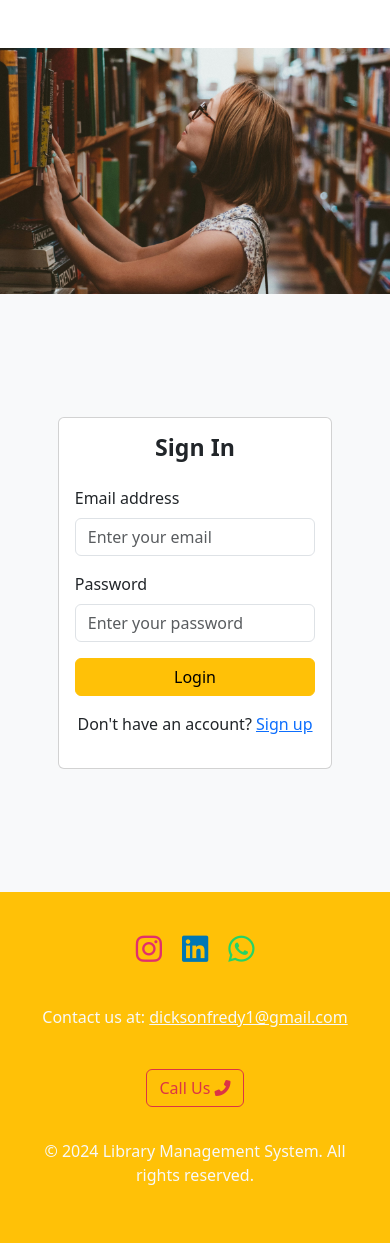
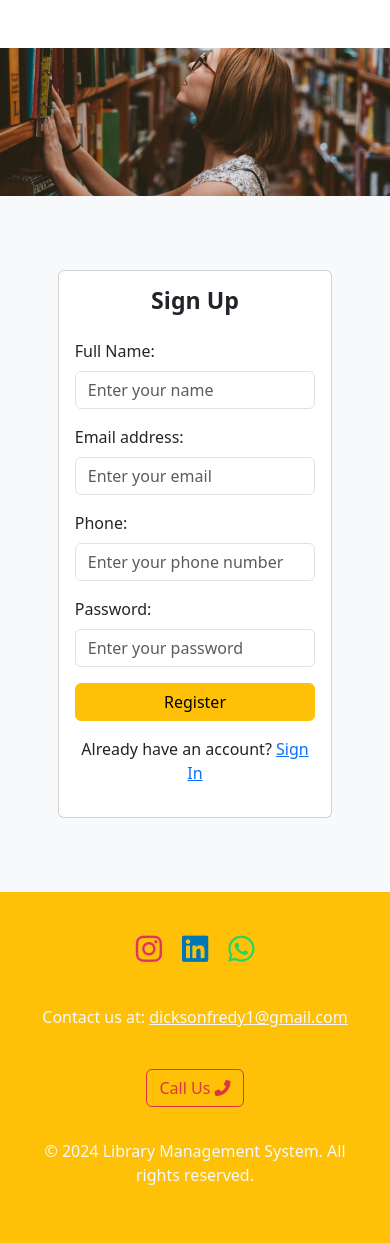
Before and after one commit to Ferlsafer/LMS, a Django app: page /register/ in a window 390 px wide. Shown: the part 100-1343 px from the top of the page. Run offline with Django 5.2, Linux system fonts and the light colour scheme.

Commit message:
feat(user-management): Add registration and login functionality (no authentication yet)
- Implemented user registration form with fields for name, email, phone, and password
- Added login form for user login without authentication for now
- Created backend logic for handling user registration and login
- Integrated CSRF protection for form submission
- Updated templates for a clean and user-friendly interface
- Prepared groundwork for adding authentication features later

```diff
--- a/LMS/library/models.py
+++ b/LMS/library/models.py
@@ -32,7 +32,7 @@
     name = models.CharField(max_length=100)
     email = models.EmailField(max_length=254)
     phone = models.CharField(max_length=15)
-    password = models.CharField(max_length=128)  # Store hashed passwords
+    password = models.CharField(max_length=128, default='12345678')
 
     def set_password(self, raw_password):
         self.password = make_password(raw_password)
--- a/LMS/library/templates/index.html
+++ b/LMS/library/templates/index.html
@@ -15,19 +15,20 @@
             <div class="card w-75 rounded">
                 <div class="card-body">
                     <h3 class="text-center mb-4 fw-bold">Sign In</h3>
-                    <form>
+                    <form action="{% url 'login' %}" method="POST">
+                        {% csrf_token %}
                         <div class="mb-3">
                             <label for="email" class="form-label">Email address</label>
-                            <input type="email" class="form-control" id="email" placeholder="Enter your email">
+                            <input type="email" name="email" class="form-control" id="email" placeholder="Enter your email">
                         </div>
                         <div class="mb-3">
                             <label for="password" class="form-label">Password</label>
-                            <input type="password" class="form-control" id="password" placeholder="Enter your password">
+                            <input type="password" name="password" class="form-control" id="password" placeholder="Enter your password">
                         </div>
                         <div class="d-grid">
                             <button type="submit" class="btn btn-warning btn-block">Login</button>
                         </div>
-                        <p class="text-center mt-3">Don't have an account? <a href="#">Sign up</a></p>
+                        <p class="text-center mt-3">Don't have an account? <a href="{% url 'register' %}">Sign up</a></p>
                     </form>
                 </div>
             </div>
--- a/LMS/library/templates/registration_form.html
+++ b/LMS/library/templates/registration_form.html
@@ -15,28 +15,28 @@
             <div class="card w-75 rounded">
                 <div class="card-body">
                     <h3 class="text-center mb-4 fw-bold">Sign Up</h3>
-                    <form action="url 'handle_registration' " method="POST">
-                        {%{% csrf_token %}%}
+                    <form action="{% url 'register' %}" method="POST">
+                        {% csrf_token %}
                         <div class="mb-3">
                             <label for="name" class="form-label">Full Name: </label>
                             <input type="text" class="form-control" id="name" name="name" placeholder="Enter your name">
                         </div>
                         <div class="mb-3">
-                            <label for="email" class="form-label">Email: </label>
-                            <input type="email" class="form-control" id="email" name="email" placeholder="Enter your email">
+                            <label for="email" class="form-label">Email address: </label>
+                            <input type="email" class="form-control" name="email" id="email" placeholder="Enter your email">
                         </div>
                         <div class="mb-3">
                             <label for="phone" class="form-label">Phone: </label>
-                            <input type="tel" class="form-control" id="phone" name="email" placeholder="Enter your phone">
+                            <input type="tel" class="form-control" id="phone" name="phone" placeholder="Enter your phone number">
                         </div>
                         <div class="mb-3">
                             <label for="password" class="form-label">Password: </label>
-                            <input type="password" class="form-control" id="password" name="password" placeholder="Enter your password">
+                            <input type="password" class="form-control" name="password" id="password" placeholder="Enter your password">
                         </div>
                         <div class="d-grid">
-                            <button type="submit" class="btn btn-warning btn-block">Login</button>
+                            <button type="submit" class="btn btn-warning btn-block">Register</button>
                         </div>
-                        <p class="text-center mt-3">Arleady have an account? <a href="#">Sign In</a></p>
+                        <p class="text-center mt-3">Already have an account? <a href="{% url 'login' %}">Sign In</a></p>
                     </form>
                 </div>
             </div>
--- a/LMS/library/urls.py
+++ b/LMS/library/urls.py
@@ -3,5 +3,6 @@
 
 urlpatterns = [
     path('', views.home, name='home'),
-    path('register/', views.handle_registration, name='handle_registration'),
+    path('register/', views.handle_registration, name='register'),
+    path('login/', views.login_user, name='login')
 ]
--- a/LMS/library/views.py
+++ b/LMS/library/views.py
@@ -6,7 +6,7 @@
 
 def handle_registration(request):
     if request.method == 'POST':
-        name = request.POST['full_name']
+        name = request.POST['name']
         email = request.POST['email']
         phone = request.POST['phone']
         password = request.POST['password']
@@ -17,5 +17,14 @@
             password = password
         )
         user.save()
-        return redirect('index.html')
+        return redirect('home')
+    return render(request, 'registration_form.html')
+
+def login_user(request):
+    if request.method == 'POST':
+        email = request.POST['email']
+        password = request.POST['password']
+        user = Borrower.object.get(email==email)
+        if user.password == password:
+            return redirect('home')
     return render(request, 'index.html')
```
